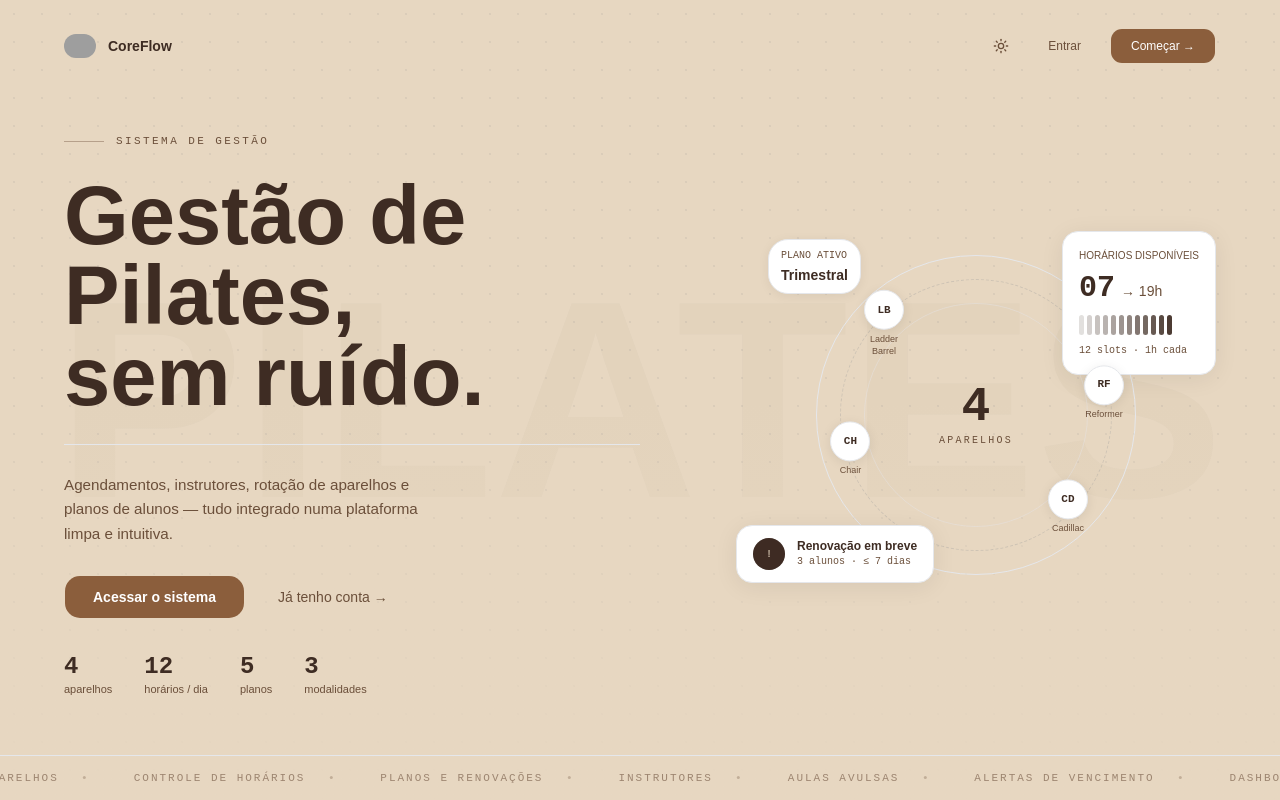
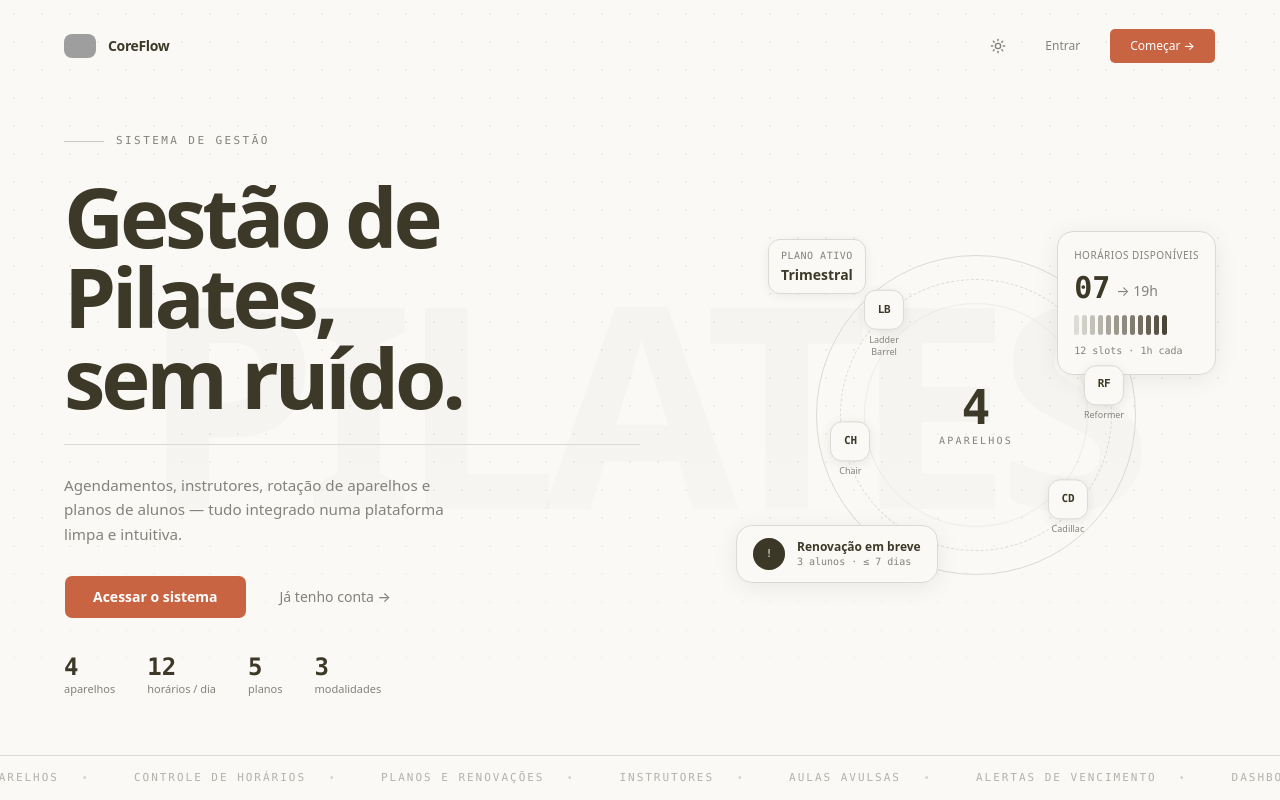
Before and after one commit to Cardosofiles/coreflow-pilates-web, a Next.js app: page / in a window 1280 px wide. Built offline with nearby package versions, Linux system fonts and the light colour scheme; grey boxes are pictures that could not be loaded.

Commit message:
feat(deployment-settings): Configurações para implantar a aplicação na Cloudflare.

```diff
--- a/src/app/(dashboard)/layout.tsx
+++ b/src/app/(dashboard)/layout.tsx
@@ -16,7 +16,7 @@ const Dashboard = ({ children }: DashboardProps): JSX.Element => {
       <AuthGuard>
         <SidebarProvider>
           <DashboardView />
-          <main className="bg-muted flex h-screen w-screen flex-col">
+          <main className="flex h-screen w-screen flex-col">
             <NavbarSidebarSearch />
             <div className="px-4 py-3">{children}</div>
           </main>
--- a/src/components/layout/sidebar/second-sidebar-data.tsx
+++ b/src/components/layout/sidebar/second-sidebar-data.tsx
@@ -38,7 +38,7 @@ const SecondSidebarData = ({ pathName }: SecondSidebarDataProps): JSX.Element =>
                 <SidebarMenuButton
                   asChild
                   className={cn(
-                    'hover:border-border from-sidebar-accent via-sidebar/50 to-sidebar h-10',
+                    'hover:border-border from-sidebar-accent via-sidebar/50 to-sidebar h-10 space-y-2',
                     'border border-transparent from-5% via-30% hover:bg-linear-to-r/oklch',
                     pathName === item.href && 'border-border/20 bg-linear-to-r/oklch'
                   )}
--- a/src/proxy.ts
+++ b/src/proxy.ts
@@ -15,7 +15,7 @@ const ROLE_GUARDED_PREFIXES: Record<string, string> = {
   '/alertas': 'ADMIN',
   '/planos': 'ADMIN',
   '/usuarios': 'ADMIN',
-   '/agenda': 'ADMIN',   // ← adiciona essa linha
+  '/agenda': 'ADMIN', // ← adiciona essa linha
 }
 
 const PUBLIC_PATHS = ['/sign-in', '/sign-up']
--- a/src/styles/globals.css
+++ b/src/styles/globals.css
@@ -5,109 +5,121 @@
 @custom-variant dark (&:is(.dark *));
 
 :root {
-  --background: oklch(0.8863 0.0344 75.9549);
-  --foreground: oklch(0.3115 0.031 47.7001);
-  --card: oklch(1 0 0);
-  --card-foreground: oklch(0.3115 0.031 47.7001);
-  --popover: oklch(0.666 0.0186 50.3118);
-  --popover-foreground: oklch(1 0 0);
-  --primary: oklch(0.5224 0.0763 57.195);
+  --background: oklch(0.9818 0.0054 95.0986);
+  --foreground: oklch(0.3438 0.0269 95.7226);
+  --card: oklch(0.9818 0.0054 95.0986);
+  --card-foreground: oklch(0.1908 0.002 106.5859);
+  --popover: oklch(1 0 0);
+  --popover-foreground: oklch(0.2671 0.0196 98.939);
+  --primary: oklch(0.6171 0.1375 39.0427);
   --primary-foreground: oklch(1 0 0);
-  --secondary: oklch(0.5922 0.0858 58.8842);
-  --secondary-foreground: oklch(1 0 0);
-  --muted: oklch(0.8863 0.0344 75.9549);
-  --muted-foreground: oklch(0.4518 0.0497 57.9554);
-  --accent: oklch(0.8178 0.0419 68.3819);
-  --accent-foreground: oklch(0.3115 0.031 47.7001);
-  --destructive: oklch(0.5771 0.2152 27.325);
+  --secondary: oklch(0.9245 0.0138 92.9892);
+  --secondary-foreground: oklch(0.4334 0.0177 98.6048);
+  --muted: oklch(0.9341 0.0153 90.239);
+  --muted-foreground: oklch(0.6059 0.0075 97.4233);
+  --accent: oklch(0.9245 0.0138 92.9892);
+  --accent-foreground: oklch(0.2671 0.0196 98.939);
+  --destructive: oklch(0.1908 0.002 106.5859);
   --destructive-foreground: oklch(1 0 0);
-  --border: oklch(0.9276 0.0058 264.5313);
-  --input: oklch(1 0 0);
-  --ring: oklch(0.5224 0.0763 57.195);
-  --chart-1: oklch(0.5224 0.0763 57.195);
-  --chart-2: oklch(0.5922 0.0858 58.8842);
-  --chart-3: oklch(0.8178 0.0419 68.3819);
-  --chart-4: oklch(0.4518 0.0497 57.9554);
-  --chart-5: oklch(0.3115 0.031 47.7001);
-  --sidebar: oklch(0.3115 0.031 47.7001);
-  --sidebar-foreground: oklch(1 0 0);
-  --sidebar-primary: oklch(0.5224 0.0763 57.195);
-  --sidebar-primary-foreground: oklch(0 0 0);
-  --sidebar-accent: oklch(0.8178 0.0419 68.3819);
-  --sidebar-accent-foreground: oklch(0 0 0);
-  --sidebar-border: oklch(1 0 0);
-  --sidebar-ring: oklch(0.8178 0.0419 68.3819);
-  --font-sans: DM Sans, sans-serif;
-  --font-serif: DM Sans, sans-serif;
-  --font-mono: Space Mono, monospace;
-  --radius: 1rem;
-  --shadow-x: 0px;
-  --shadow-y: 0px;
-  --shadow-blur: 0px;
+  --border: oklch(0.8847 0.0069 97.3627);
+  --input: oklch(0.7621 0.0156 98.3528);
+  --ring: oklch(0.6171 0.1375 39.0427);
+  --chart-1: oklch(0.5583 0.1276 42.9956);
+  --chart-2: oklch(0.6898 0.1581 290.4107);
+  --chart-3: oklch(0.8816 0.0276 93.128);
+  --chart-4: oklch(0.8822 0.0403 298.1792);
+  --chart-5: oklch(0.5608 0.1348 42.0584);
+  --sidebar: oklch(0.9663 0.008 98.8792);
+  --sidebar-foreground: oklch(0.359 0.0051 106.6524);
+  --sidebar-primary: oklch(0.6171 0.1375 39.0427);
+  --sidebar-primary-foreground: oklch(0.9881 0 0);
+  --sidebar-accent: oklch(0.9245 0.0138 92.9892);
+  --sidebar-accent-foreground: oklch(0.325 0 0);
+  --sidebar-border: oklch(0.9401 0 0);
+  --sidebar-ring: oklch(0.7731 0 0);
+  --font-sans:
+    ui-sans-serif, system-ui, -apple-system, BlinkMacSystemFont, 'Segoe UI', Roboto,
+    'Helvetica Neue', Arial, 'Noto Sans', sans-serif, 'Apple Color Emoji', 'Segoe UI Emoji',
+    'Segoe UI Symbol', 'Noto Color Emoji';
+  --font-serif: ui-serif, Georgia, Cambria, 'Times New Roman', Times, serif;
+  --font-mono:
+    ui-monospace, SFMono-Regular, Menlo, Monaco, Consolas, 'Liberation Mono', 'Courier New',
+    monospace;
+  --radius: 0.5rem;
+  --shadow-x: 0;
+  --shadow-y: 1px;
+  --shadow-blur: 3px;
   --shadow-spread: 0px;
-  --shadow-opacity: 0.05;
-  --shadow-color: #1a1a1a;
-  --shadow-2xs: 0px 0px 0px 0px hsl(0 0% 10.1961% / 0.03);
-  --shadow-xs: 0px 0px 0px 0px hsl(0 0% 10.1961% / 0.03);
-  --shadow-sm:
-    0px 0px 0px 0px hsl(0 0% 10.1961% / 0.05), 0px 1px 2px -1px hsl(0 0% 10.1961% / 0.05);
-  --shadow: 0px 0px 0px 0px hsl(0 0% 10.1961% / 0.05), 0px 1px 2px -1px hsl(0 0% 10.1961% / 0.05);
-  --shadow-md:
-    0px 0px 0px 0px hsl(0 0% 10.1961% / 0.05), 0px 2px 4px -1px hsl(0 0% 10.1961% / 0.05);
-  --shadow-lg:
-    0px 0px 0px 0px hsl(0 0% 10.1961% / 0.05), 0px 4px 6px -1px hsl(0 0% 10.1961% / 0.05);
-  --shadow-xl:
-    0px 0px 0px 0px hsl(0 0% 10.1961% / 0.05), 0px 8px 10px -1px hsl(0 0% 10.1961% / 0.05);
-  --shadow-2xl: 0px 0px 0px 0px hsl(0 0% 10.1961% / 0.13);
-  --tracking-normal: normal;
+  --shadow-opacity: 0.1;
+  --shadow-color: oklch(0 0 0);
+  --shadow-2xs: 0 1px 3px 0px hsl(0 0% 0% / 0.05);
+  --shadow-xs: 0 1px 3px 0px hsl(0 0% 0% / 0.05);
+  --shadow-sm: 0 1px 3px 0px hsl(0 0% 0% / 0.1), 0 1px 2px -1px hsl(0 0% 0% / 0.1);
+  --shadow: 0 1px 3px 0px hsl(0 0% 0% / 0.1), 0 1px 2px -1px hsl(0 0% 0% / 0.1);
+  --shadow-md: 0 1px 3px 0px hsl(0 0% 0% / 0.1), 0 2px 4px -1px hsl(0 0% 0% / 0.1);
+  --shadow-lg: 0 1px 3px 0px hsl(0 0% 0% / 0.1), 0 4px 6px -1px hsl(0 0% 0% / 0.1);
+  --shadow-xl: 0 1px 3px 0px hsl(0 0% 0% / 0.1), 0 8px 10px -1px hsl(0 0% 0% / 0.1);
+  --shadow-2xl: 0 1px 3px 0px hsl(0 0% 0% / 0.25);
+  --tracking-normal: 0em;
   --spacing: 0.25rem;
 }
 
 .dark {
-  --background: oklch(0.2 0.02 47.7);
-  --foreground: oklch(0.93 0.015 75.95);
-  --card: oklch(0.25 0.02 47.7);
-  --card-foreground: oklch(0.93 0.015 75.95);
-  --popover: oklch(0.28 0.02 50.31);
-  --popover-foreground: oklch(0.93 0.015 75.95);
-  --primary: oklch(0.6224 0.0763 57.195);
+  --background: oklch(0.2679 0.0036 106.6427);
+  --foreground: oklch(0.8074 0.0142 93.0137);
+  --card: oklch(0.2679 0.0036 106.6427);
+  --card-foreground: oklch(0.9818 0.0054 95.0986);
+  --popover: oklch(0.3085 0.0035 106.6039);
+  --popover-foreground: oklch(0.9211 0.004 106.4781);
+  --primary: oklch(0.6724 0.1308 38.7559);
   --primary-foreground: oklch(1 0 0);
-  --secondary: oklch(0.35 0.04 58.88);
-  --secondary-foreground: oklch(0.93 0.015 75.95);
-  --muted: oklch(0.28 0.02 47.7);
-  --muted-foreground: oklch(0.65 0.03 57.95);
-  --accent: oklch(0.32 0.03 68.38);
-  --accent-foreground: oklch(0.93 0.015 75.95);
-  --destructive: oklch(0.5771 0.2152 27.325);
+  --secondary: oklch(0.9818 0.0054 95.0986);
+  --secondary-foreground: oklch(0.3085 0.0035 106.6039);
+  --muted: oklch(0.2213 0.0038 106.707);
+  --muted-foreground: oklch(0.7713 0.0169 99.0657);
+  --accent: oklch(0.213 0.0078 95.4245);
+  --accent-foreground: oklch(0.9663 0.008 98.8792);
+  --destructive: oklch(0.6368 0.2078 25.3313);
   --destructive-foreground: oklch(1 0 0);
-  --border: oklch(0.35 0.02 47.7);
-  --input: oklch(0.3 0.02 47.7);
-  --ring: oklch(0.6224 0.0763 57.195);
-  --chart-1: oklch(0.6224 0.0763 57.195);
-  --chart-2: oklch(0.6922 0.0858 58.88);
-  --chart-3: oklch(0.7178 0.0419 68.38);
-  --chart-4: oklch(0.5518 0.0497 57.95);
-  --chart-5: oklch(0.8 0.02 47.7);
-  --sidebar: oklch(0.18 0.02 47.7);
-  --sidebar-foreground: oklch(0.93 0.015 75.95);
-  --sidebar-primary: oklch(0.6224 0.0763 57.195);
-  --sidebar-primary-foreground: oklch(1 0 0);
-  --sidebar-accent: oklch(0.32 0.03 68.38);
-  --sidebar-accent-foreground: oklch(0.93 0.015 75.95);
-  --sidebar-border: oklch(0.35 0.02 47.7);
-  --sidebar-ring: oklch(0.6224 0.0763 57.195);
-  --shadow-2xs: 0px 0px 0px 0px hsl(0 0% 5% / 0.1);
-  --shadow-xs: 0px 0px 0px 0px hsl(0 0% 5% / 0.1);
-  --shadow-sm:
-    0px 0px 0px 0px hsl(0 0% 5% / 0.15), 0px 1px 2px -1px hsl(0 0% 5% / 0.15);
-  --shadow: 0px 0px 0px 0px hsl(0 0% 5% / 0.15), 0px 1px 2px -1px hsl(0 0% 5% / 0.15);
-  --shadow-md:
-    0px 0px 0px 0px hsl(0 0% 5% / 0.15), 0px 2px 4px -1px hsl(0 0% 5% / 0.15);
-  --shadow-lg:
-    0px 0px 0px 0px hsl(0 0% 5% / 0.15), 0px 4px 6px -1px hsl(0 0% 5% / 0.15);
-  --shadow-xl:
-    0px 0px 0px 0px hsl(0 0% 5% / 0.15), 0px 8px 10px -1px hsl(0 0% 5% / 0.15);
-  --shadow-2xl: 0px 0px 0px 0px hsl(0 0% 5% / 0.25);
+  --border: oklch(0.3618 0.0101 106.8928);
+  --input: oklch(0.4336 0.0113 100.2195);
+  --ring: oklch(0.6724 0.1308 38.7559);
+  --chart-1: oklch(0.5583 0.1276 42.9956);
+  --chart-2: oklch(0.6898 0.1581 290.4107);
+  --chart-3: oklch(0.213 0.0078 95.4245);
+  --chart-4: oklch(0.3074 0.0516 289.323);
+  --chart-5: oklch(0.5608 0.1348 42.0584);
+  --sidebar: oklch(0.2357 0.0024 67.7077);
+  --sidebar-foreground: oklch(0.8074 0.0142 93.0137);
+  --sidebar-primary: oklch(0.325 0 0);
+  --sidebar-primary-foreground: oklch(0.9881 0 0);
+  --sidebar-accent: oklch(0.168 0.002 106.6177);
+  --sidebar-accent-foreground: oklch(0.8074 0.0142 93.0137);
+  --sidebar-border: oklch(0.9401 0 0);
+  --sidebar-ring: oklch(0.7731 0 0);
+  --font-sans:
+    ui-sans-serif, system-ui, -apple-system, BlinkMacSystemFont, 'Segoe UI', Roboto,
+    'Helvetica Neue', Arial, 'Noto Sans', sans-serif, 'Apple Color Emoji', 'Segoe UI Emoji',
+    'Segoe UI Symbol', 'Noto Color Emoji';
+  --font-serif: ui-serif, Georgia, Cambria, 'Times New Roman', Times, serif;
+  --font-mono:
+    ui-monospace, SFMono-Regular, Menlo, Monaco, Consolas, 'Liberation Mono', 'Courier New',
+    monospace;
+  --radius: 0.5rem;
+  --shadow-x: 0;
+  --shadow-y: 1px;
+  --shadow-blur: 3px;
+  --shadow-spread: 0px;
+  --shadow-opacity: 0.1;
+  --shadow-color: oklch(0 0 0);
+  --shadow-2xs: 0 1px 3px 0px hsl(0 0% 0% / 0.05);
+  --shadow-xs: 0 1px 3px 0px hsl(0 0% 0% / 0.05);
+  --shadow-sm: 0 1px 3px 0px hsl(0 0% 0% / 0.1), 0 1px 2px -1px hsl(0 0% 0% / 0.1);
+  --shadow: 0 1px 3px 0px hsl(0 0% 0% / 0.1), 0 1px 2px -1px hsl(0 0% 0% / 0.1);
+  --shadow-md: 0 1px 3px 0px hsl(0 0% 0% / 0.1), 0 2px 4px -1px hsl(0 0% 0% / 0.1);
+  --shadow-lg: 0 1px 3px 0px hsl(0 0% 0% / 0.1), 0 4px 6px -1px hsl(0 0% 0% / 0.1);
+  --shadow-xl: 0 1px 3px 0px hsl(0 0% 0% / 0.1), 0 8px 10px -1px hsl(0 0% 0% / 0.1);
+  --shadow-2xl: 0 1px 3px 0px hsl(0 0% 0% / 0.25);
 }
 
 @theme inline {
@@ -161,13 +173,6 @@
   --shadow-lg: var(--shadow-lg);
   --shadow-xl: var(--shadow-xl);
   --shadow-2xl: var(--shadow-2xl);
-
-  --tracking-tighter: calc(var(--tracking-normal) - 0.05em);
-  --tracking-tight: calc(var(--tracking-normal) - 0.025em);
-  --tracking-normal: var(--tracking-normal);
-  --tracking-wide: calc(var(--tracking-normal) + 0.025em);
-  --tracking-wider: calc(var(--tracking-normal) + 0.05em);
-  --tracking-widest: calc(var(--tracking-normal) + 0.1em);
 }
 
 @layer base {
@@ -181,16 +186,34 @@
 }
 
 @keyframes marquee {
-  from { transform: translateX(0); }
-  to { transform: translateX(-50%); }
+  from {
+    transform: translateX(0);
+  }
+  to {
+    transform: translateX(-50%);
+  }
 }
 
 @keyframes pulse-ring-sm {
-  0%, 100% { transform: scale(1); opacity: 0.6; }
-  50% { transform: scale(1.18); opacity: 0; }
+  0%,
+  100% {
+    transform: scale(1);
+    opacity: 0.6;
+  }
+  50% {
+    transform: scale(1.18);
+    opacity: 0;
+  }
 }
 
 @keyframes pulse-ring-lg {
-  0%, 100% { transform: scale(1); opacity: 0.4; }
-  50% { transform: scale(1.14); opacity: 0; }
+  0%,
+  100% {
+    transform: scale(1);
+    opacity: 0.4;
+  }
+  50% {
+    transform: scale(1.14);
+    opacity: 0;
+  }
 }
```
Also changed, not shown: src/components/layout/sidebar/command-sidebar-dialog.tsx (+216 -4 lines), 1 other file (tests, documents, lock files or other folders).
